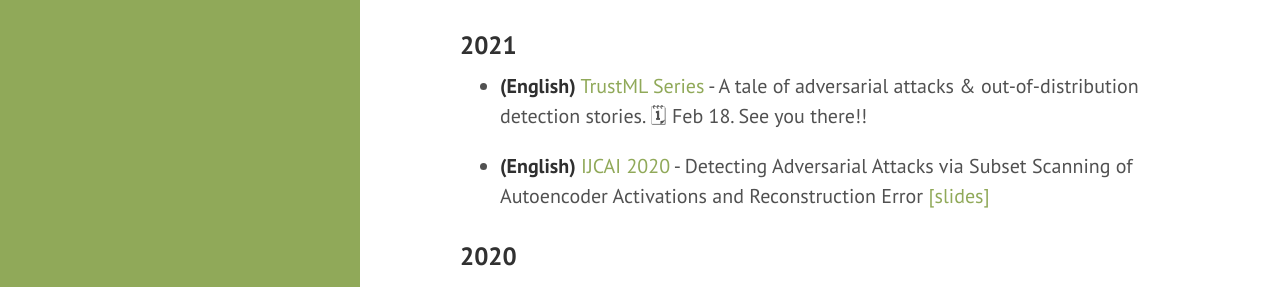
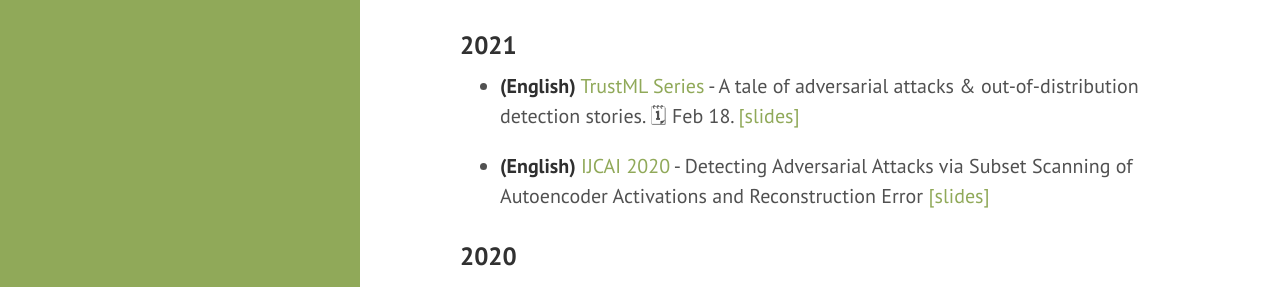
Before and after one commit to celiacintas/celiacintas.github.io, a Jekyll site: the page built from talks.md, in a window 1280 px wide and 1061 px high. Shown: the part 188-475 px from the top of the window. Built offline with Jekyll 4.4.1, drawn with Linux system fonts in a browser that asks for light colours.

Commit message:
Update talks.md

```diff
--- a/talks.md
+++ b/talks.md
@@ -7,7 +7,7 @@ title: Talks
 
 ### 2021
 
-* **(English)** [TrustML Series](https://www.trustworthyml.org/seminar-series) - A tale of adversarial attacks & out-of-distribution detection stories. 🗓 Feb 18. See you there!!
+* **(English)** [TrustML Series](https://www.trustworthyml.org/seminar-series) - A tale of adversarial attacks & out-of-distribution detection stories. 🗓 Feb 18. [[slides]](https://github.com/celiacintas/celiacintas.github.io/blob/main/public/slides/2021/_TrustML_2020_presentation__A_tale_of_adversarial_attack_and_out_of_distributions_detection_stories_final.pdf)
 
 * **(English)** [IJCAI 2020](https://www.ijcai.org/Proceedings/2020/0122.pdf) - Detecting Adversarial Attacks via Subset Scanning of Autoencoder Activations
 and Reconstruction Error [[slides]](https://github.com/celiacintas/celiacintas.github.io/blob/main/public/slides/2020/_IJCAI_2020_presentation__AE___Subset.pdf)
```
